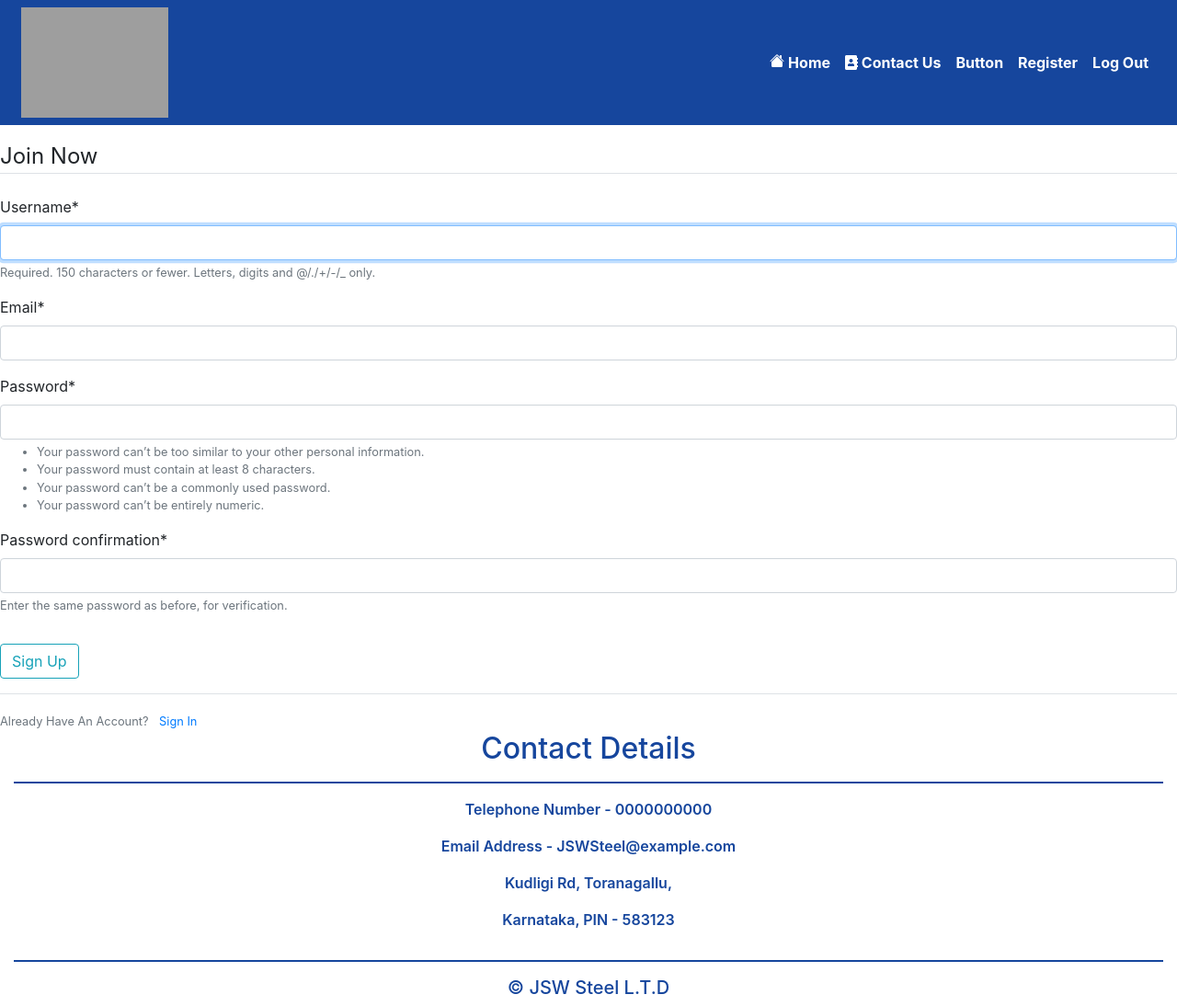
After one commit to randomstate101/tepsite, a Django app: page /register/ in a window 1280 px wide. The commit adds this page. Shown: the whole page at 92% size. Run offline with Django 3.2, Linux system fonts and the light colour scheme; some libraries are stand-ins or nearby versions; grey boxes are pictures that could not be loaded.

Commit message:
user registration added

```diff
--- a/project01/urls.py
+++ b/project01/urls.py
@@ -18,9 +18,11 @@ from django.contrib import admin
 from django.urls import path
 from django.conf.urls import include,url
 from django.contrib.auth import views as auth_views
+from users import views as user_views
 
 
 urlpatterns = [
+    path('register/',user_views.register,name='register'),
     path('login/',auth_views.LoginView.as_view(template_name='users/login.html'),name='login'),
     path('logout/',auth_views.LogoutView.as_view(template_name='users/logout.html'),name='logout'),
 
--- a/tepsite/templates/tepsite/index.html
+++ b/tepsite/templates/tepsite/index.html
@@ -80,7 +80,7 @@
               <a class="nav-link" style="color: white;" href="#">Button</a>
             </li>
             <li class="nav-item">
-              <a class="nav-link" style="color: white;" href="{%url 'login'%}">Login</a>
+              <a class="nav-link" style="color: white;" href="{%url 'register'%}">Register</a>
             </li>
             <li class="nav-item">
               <a class="nav-link" style="color: white;" href="{%url 'logout'%}">Log Out</a>
@@ -89,6 +89,13 @@
         </div>
       </div>
     </nav>
+    {% if messages %}
+            {% for message in messages %}
+              <div class="alert alert-{{ message.tags }}">
+                {{ message }}
+              </div>
+            {% endfor %}
+          {% endif %}
     {%block content%}
     <div class="container-fluid padding">
       <div class="row welcome text-center">
--- /dev/null
+++ b/users/forms.py
@@ -0,0 +1,12 @@
+from django import forms
+from django.contrib.auth.models import User
+from django.contrib.auth.forms import UserCreationForm
+
+
+
+class UserRegisterForm(UserCreationForm):
+    email = forms.EmailField()
+
+    class Meta:
+        model = User
+        fields = ['username', 'email', 'password1', 'password2']
--- /dev/null
+++ b/users/templates/users/register.html
@@ -0,0 +1,21 @@
+{% extends "tepsite/index.html" %}
+{% load crispy_forms_tags %}
+{% block content %}
+    <div class="content-section">
+        <form method="POST">
+            {% csrf_token %}
+            <fieldset class="form-group">
+                <legend class="border-bottom mb-4">Join Now</legend>
+                {{ form|crispy }}
+            </fieldset>
+            <div class="form-group">
+                <button class="btn btn-outline-info" type="submit">Sign Up</button>
+            </div>
+        </form>
+        <div class="border-top pt-3">
+            <small class="text-muted">
+                Already Have An Account? <a class="ml-2" href="#">Sign In</a>
+            </small>
+        </div>
+    </div>
+{% endblock content %}
--- a/users/views.py
+++ b/users/views.py
@@ -1,3 +1,16 @@
-from django.shortcuts import render
+from django.shortcuts import render, redirect
 
-# Create your views here.
+from django.contrib import messages
+from .forms import UserRegisterForm
+
+def register(request):
+    if request.method == 'POST':
+        form = UserRegisterForm(request.POST)
+        if form.is_valid():
+            form.save()
+            username = form.cleaned_data.get('username')
+            messages.success(request, f'Your account has been created.You cam login now!')
+            return redirect('login')
+    else:
+        form = UserRegisterForm()
+    return render(request, 'users/register.html', {'form': form})
```
Also changed, not shown: db.sqlite3.
